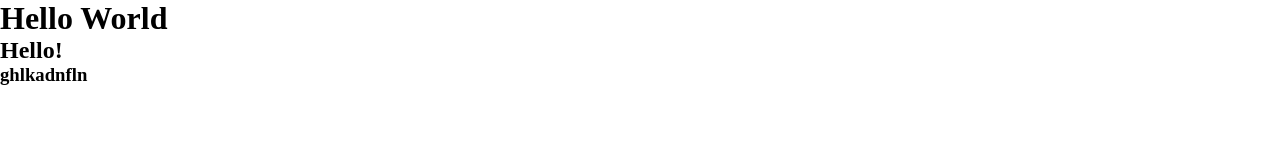
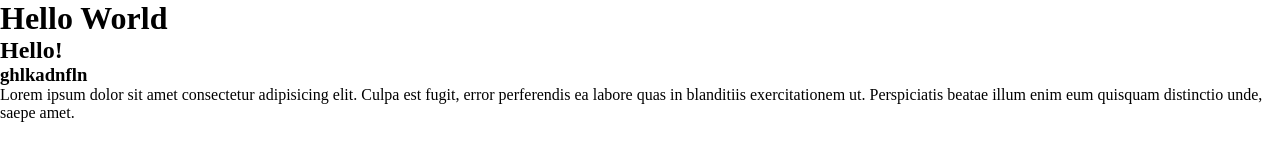
Before and after one commit to LangepasCenter/project, a plain HTML site: page index.html in a window 1280 px wide. Drawn offline with Linux system fonts and the light colour scheme.

Commit message:
edit index.html

```diff
--- a/index.html
+++ b/index.html
@@ -12,5 +12,6 @@
    <h1>Hello World</h1>
    <h2>Hello!</h2>
    <h3>ghlkadnfln</h3>
+   <p>Lorem ipsum dolor sit amet consectetur adipisicing elit. Culpa est fugit, error perferendis ea labore quas in blanditiis exercitationem ut. Perspiciatis beatae illum enim eum quisquam distinctio unde, saepe amet.</p>
 </body>
 </html>
```
